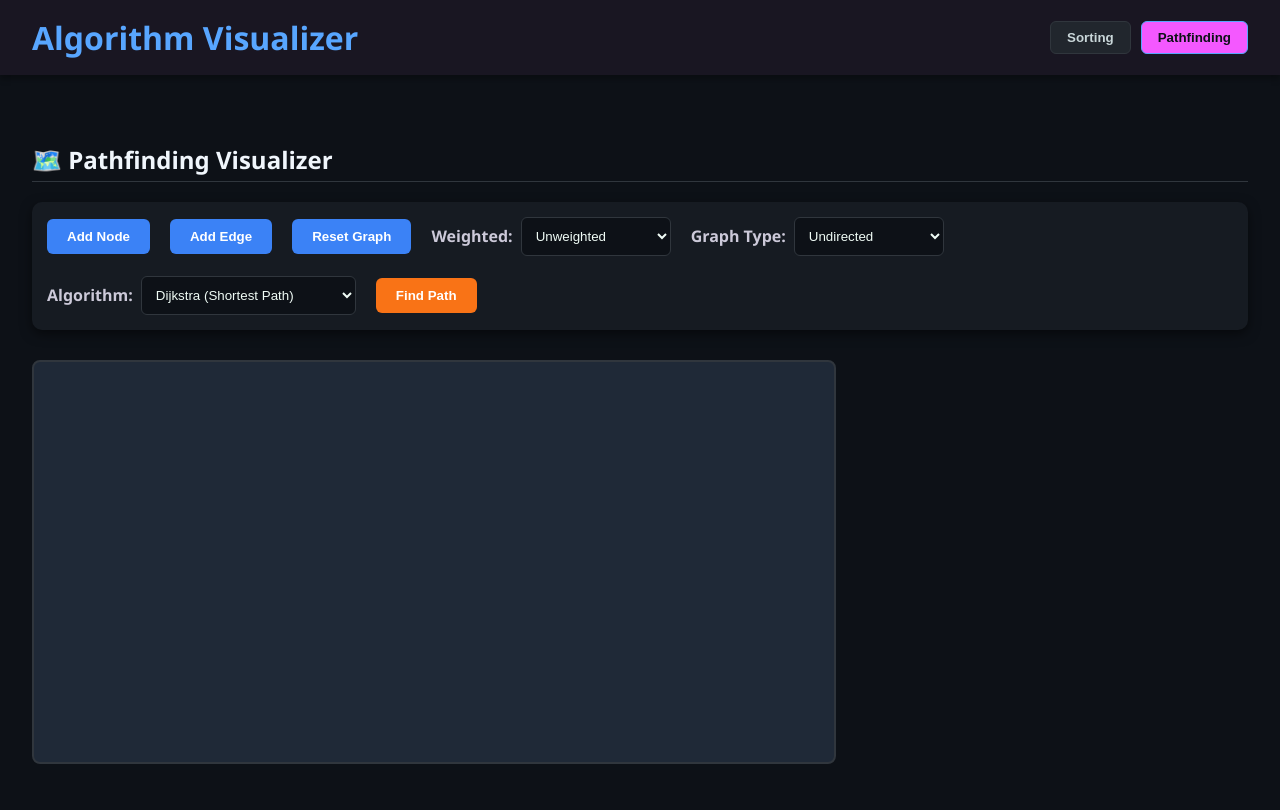
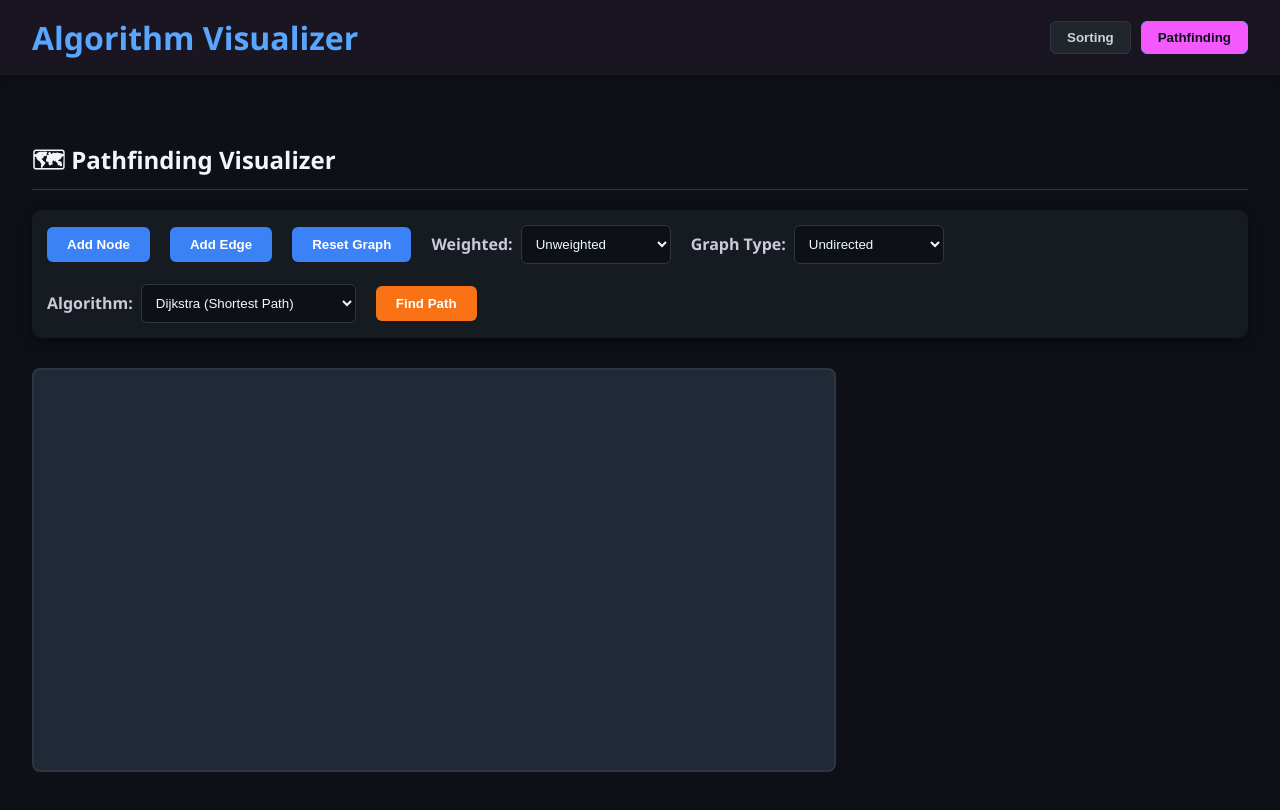
Before and after one commit to Hithashree03-hs/AlgorithmVisualizerBackend, a website: page frontend/index.html in a window 1280 px wide. Both pictures are taken after a click on the button "Pathfinding". Drawn offline with Linux system fonts and the light colour scheme.

```diff
--- a/frontend/index.html
+++ b/frontend/index.html
@@ -69,7 +69,7 @@
         </section>
 
         <section id="pathfindingSection" class="section">
-            <h2>🗺️ Pathfinding Visualizer</h2>
+            <h2>🗺 Pathfinding Visualizer</h2>
 
             <div class="controls-panel" id="pathfindingControls">
                 <button id="addNodeBtn" class="graph-action-btn">Add Node</button>
--- a/frontend/script.js
+++ b/frontend/script.js
@@ -71,6 +71,7 @@
         const bar = document.createElement("div");
         bar.className = "bar";
         const h = (Math.abs(getValue(v)) / maxVal) * 220 + 40;
+        // FIX 1: Use backticks for template literals in CSS style assignment
         bar.style.height = `${h}px`;
         bar.style.width = `${100 / n - 2}%`;
         bar.style.background = color;
@@ -272,6 +273,7 @@
             trow.style.backgroundColor = 'rgba(88, 166, 255, 0.2)';
             trow.style.border = '2px solid #58a6ff';
         }
+        // FIX 2: Use backticks for template literals in HTML content
         trow.innerHTML = `<td>${name.toUpperCase()}</td><td>${steps}</td><td>${timeMs} ms</td><td>${swaps}</td><td>${results[name].complexity}</td>`;
         comparisonTable.appendChild(trow);
     }
@@ -305,6 +307,7 @@
     if (finalResults) {
         const finalSorted = finalResults.snaps[finalResults.snaps.length - 1] || values;
         const historyItem = document.createElement("p");
+        // FIX 3: Use backticks for template literals in text content
         historyItem.textContent = `Sorted [${values}] using ${selectedAlgo.toUpperCase()} → [${finalSorted}] (Steps: ${finalResults.steps}, Time: ${finalResults.timeMs}ms)`;
         historyDiv.prepend(historyItem);
     }
@@ -317,6 +320,7 @@
         const maxDelay = 400;
         const minDelay = 10;
         ANIM_DELAY = maxDelay - (speedSlider.value / 100) * (maxDelay - minDelay);
+        // FIX 4: Use backticks for template literals
         speedLabel.textContent = `Speed: ${Math.round(speedSlider.value)}%`;
     };
     speedSlider.oninput();
@@ -705,6 +709,7 @@
             costDisplay = ` | Cost: ${pathResult.cost.toFixed(2)}`;
         }
 
+        // FIX 5: Use backticks for template literals in text content
         pathCostDisplay.textContent = `Path: ${pathResult.path.join(" → ")}${costDisplay} | Steps: ${pathResult.steps}`;
 
         await animatePath(pathResult.path);
```
